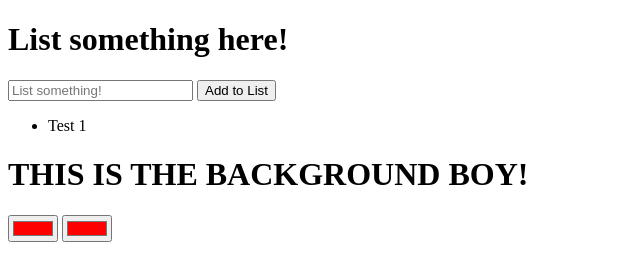
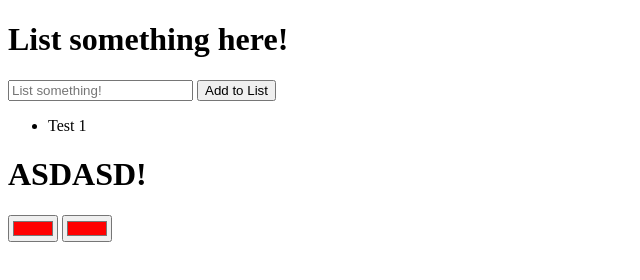
Before and after one commit to jogodev17/ZTM-background-generator, a plain HTML site: page index.html in a window 1280 px wide. Shown: the whole page, without its empty margins (0-640 px from the left). Drawn offline with Linux system fonts and the light colour scheme.

Commit message:
Changing text

```diff
--- a/index.html
+++ b/index.html
@@ -16,7 +16,7 @@
         <li>Test 1</li>
     </ul>
 
-    <h1>THIS IS THE BACKGROUND BOY!</h1>
+    <h1>ASDASD!</h1>
     <input type="color" id="colorPicker1" name="color1" value="#ff0000">
     <input type="color" id="colorPicker2" name="color2" value="#ff0000">
 
```
